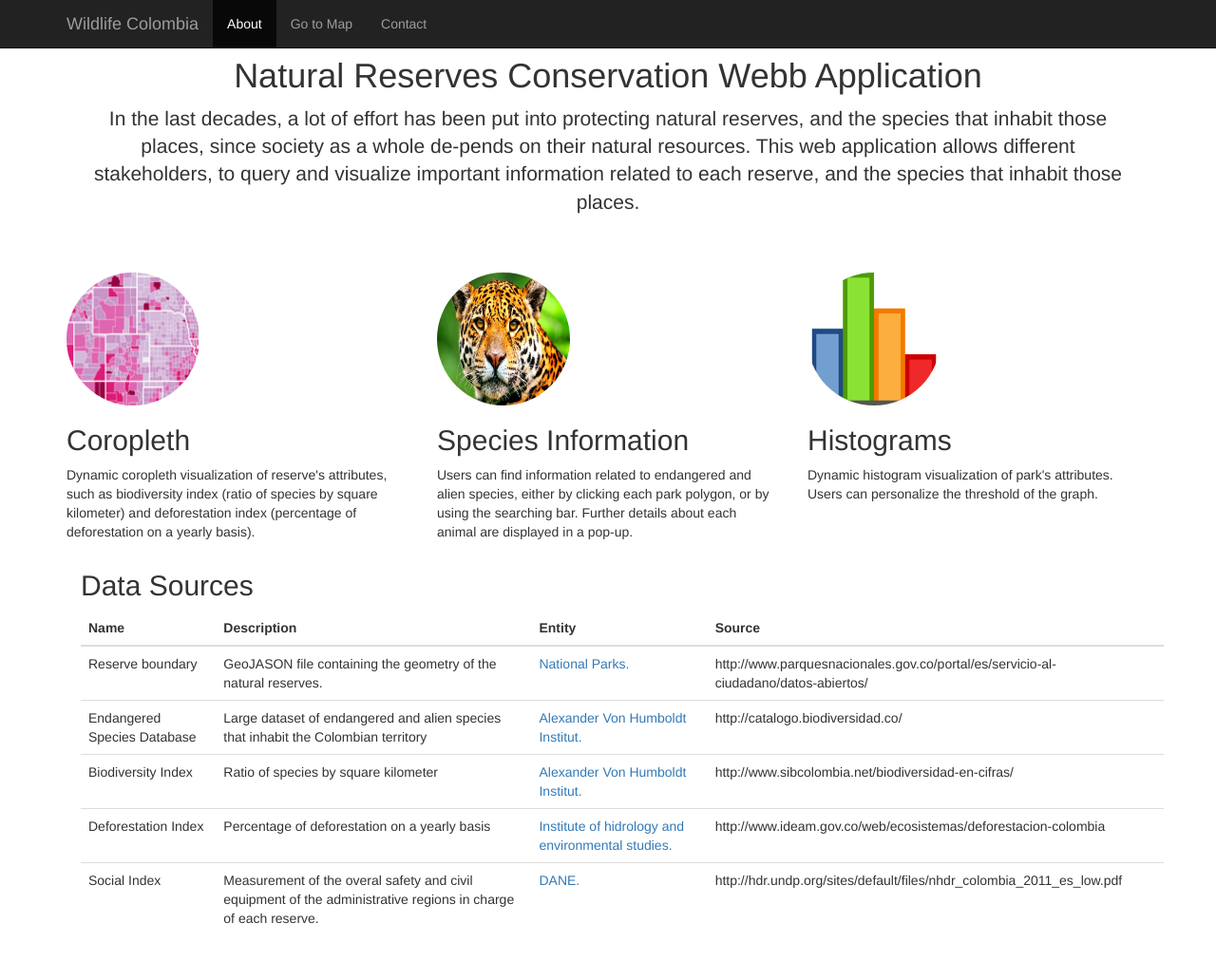
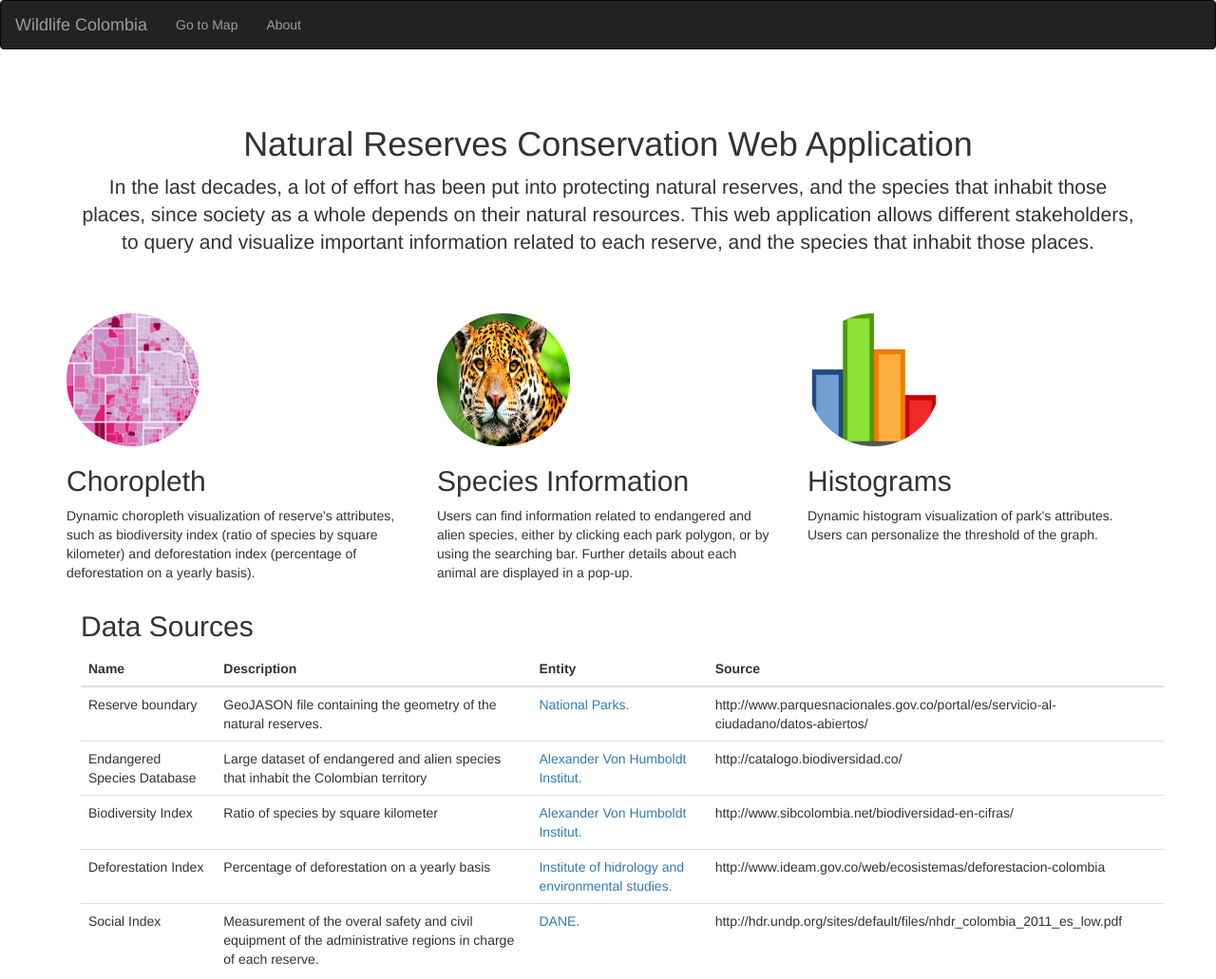
Before and after one commit to geo-c/GIIS-MapApp, a plain HTML site: page About.html in a window 1280 px wide. Shown: the whole page at 95% size. Before the commit the page ends 1005 px from the top, so only its background shows below. Drawn offline with nearby package versions, Linux system fonts and the light colour scheme; a script that the page names is missing; files whose address does not match are found by name.

Commit message:
improved UI and typos fixed

```diff
--- a/About.html
+++ b/About.html
@@ -41,32 +41,24 @@
 
   <body>
 
-    <nav class="navbar navbar-inverse navbar-fixed-top">
-      <div class="container">
-        <div class="navbar-header">
-          <button type="button" class="navbar-toggle collapsed" data-toggle="collapse" data-target="#navbar" aria-expanded="false" aria-controls="navbar">
-            <span class="sr-only">Toggle navigation</span>
-            <span class="icon-bar"></span>
-            <span class="icon-bar"></span>
-            <span class="icon-bar"></span>
-          </button>
-          <a class="navbar-brand" href="#">Wildlife Colombia</a>
-        </div>
-        <div id="navbar" class="collapse navbar-collapse">
-          <ul class="nav navbar-nav">
-            <li class="active"><a href="#">About</a></li>
+    <nav class="navbar navbar-inverse">
+        <div class="container-fluid">
+            <div class="navbar-header">
+            <a class="navbar-brand" href="#">Wildlife Colombia</a>
+
+            </div>
+            <ul class="nav navbar-nav">
             <li><a href="index.html">Go to Map</a></li>
-            <li><a href="#contact">Contact</a></li>
-          </ul>
-        </div><!--/.nav-collapse -->
-      </div>
+            <li><a href="About.html">About</a></li>
+            </ul>
+
     </nav>
 
     <div class="container">
 
       <div class="starter-template">
-        <h1>Natural Reserves Conservation Webb Application</h1>
-        <p class="lead">In the last decades, a lot of effort has been put into protecting natural reserves, and the species that inhabit those places, since society as a whole de-pends on their natural resources. This web application allows different stakeholders, to query and visualize important information related to each reserve, and the species that inhabit those places.</p>
+        <h1>Natural Reserves Conservation Web Application</h1>
+        <p class="lead">In the last decades, a lot of effort has been put into protecting natural reserves, and the species that inhabit those places, since society as a whole depends on their natural resources. This web application allows different stakeholders, to query and visualize important information related to each reserve, and the species that inhabit those places.</p>
       </div>
 
     </div><!-- /.container -->
@@ -76,8 +68,8 @@
       <div class="row">
         <div class="col-lg-4">
           <img class="img-circle" src="images/coropleth.png" alt="Generic placeholder image" width="140" height="140">
-          <h2>Coropleth</h2>
-          <p>Dynamic coropleth visualization of reserve's attributes, such as  biodiversity index (ratio of species by square kilometer) and deforestation index (percentage of deforestation on a yearly basis). </p>
+          <h2>Choropleth</h2>
+          <p>Dynamic choropleth visualization of reserve's attributes, such as  biodiversity index (ratio of species by square kilometer) and deforestation index (percentage of deforestation on a yearly basis). </p>
         </div><!-- /.col-lg-4 -->
         <div class="col-lg-4">
           <img class="img-circle" src="images/jaguar.png" alt="Generic placeholder image" width="140" height="140">
```
Also changed, not shown: index.html (+1 -0 lines).
